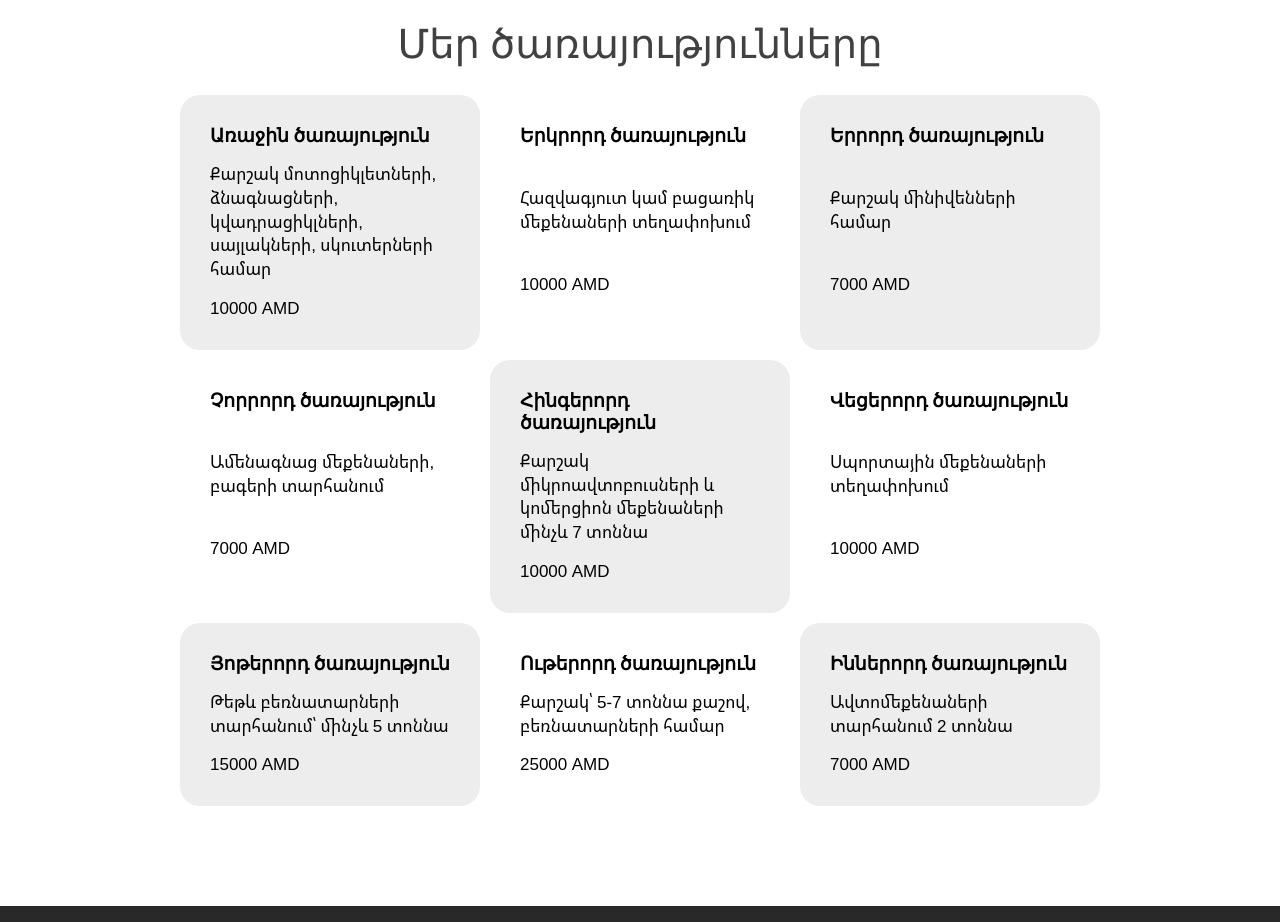
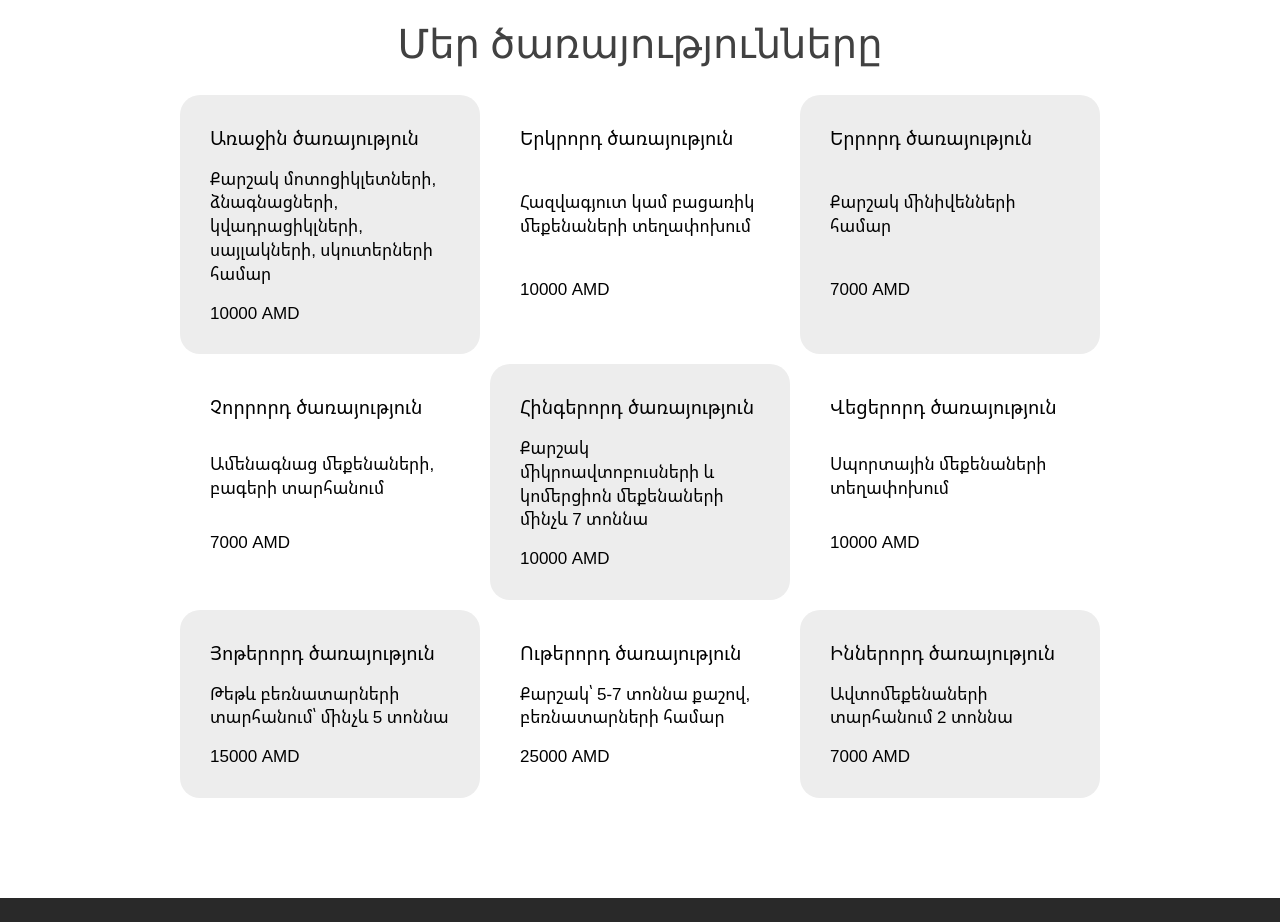
Before and after one commit to SergoHakobyan2005/Evacuator, a plain HTML site: page index.html in a window 1280 px wide. Shown: the part 2180-3102 px from the top of the page. Drawn offline with nearby package versions, Linux system fonts and the light colour scheme.

Commit message:
Update Evakuator.css

```diff
--- a/CSS/Evakuator.css
+++ b/CSS/Evakuator.css
@@ -6,7 +6,7 @@ nav a, .lang-change, .lng .dropdown .btn, .d .slider-title, h2, .footer-part, .f
     font-family: 'Open Sans', sans-serif !important;
 }
 
-.contact .title, .service-all h4, .service-all p {
+.contact .title, .service-all h3, .service-all p {
     font-family: 'Noto Sans Armenian', sans-serif;
 }
 
@@ -467,12 +467,12 @@ h2 {
     border-radius: 20px;
 }
 
-.service-all h4, .service-all p {
+.service-all h3, .service-all p {
     background: none !important;
     line-height: 1.4;
 }
 
-.service-all h4 {
+.service-all h3 {
     font-size: 19px;
     font-weight: 500;
 }
```
